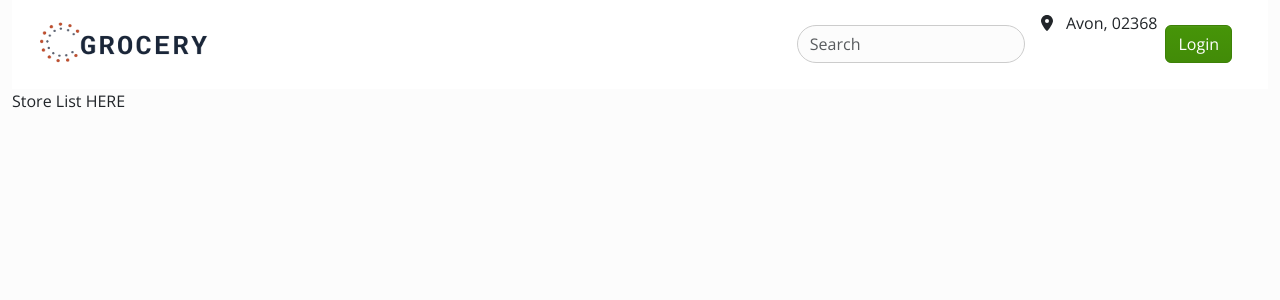
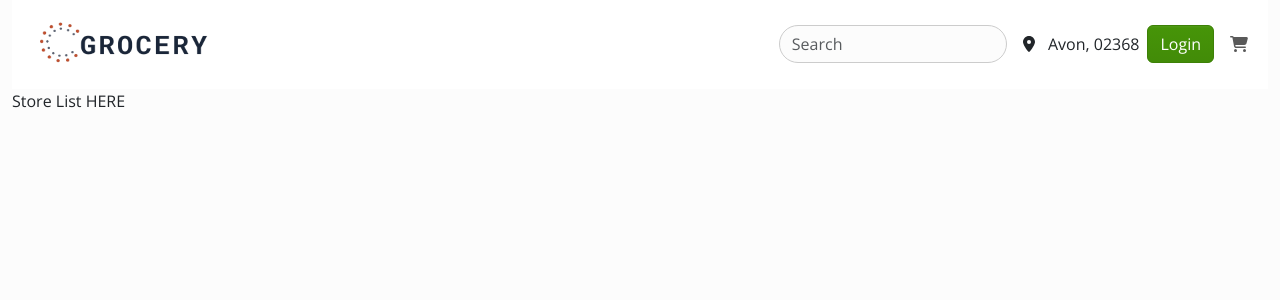
Before and after one commit to raspuna/AllInOneGrocery, a React (Create React App) app in the folder client/: page / in a window 1280 px wide. Shown: the top 300 px of the page. Built offline with nearby package versions, Linux system fonts and the light colour scheme; no server answers.

Commit message:
shopping cart

```diff
--- a/client/public/style.css
+++ b/client/public/style.css
@@ -5,6 +5,7 @@
   width: 100% !important;
   outline: none;
   border: none;
+  align-items: center;
 }
 
 .container,
@@ -15,6 +16,8 @@
 .container-xxl,
 .navbar {
   max-width: 2560px !important;
+  justify-content: center;
+  align-items: center;
 }
 
 html,
@@ -25,12 +28,18 @@ body {
 .navbar {
   border: none !important;
   outline: none !important;
+  justify-content: center;
+  align-items: center;
 }
 .search-input {
   padding: 0.2rem 10rem;
   border: none;
   outline: none;
   border-radius: 2rem !important;
+  align-items: center;
+}
+.navbar-nav {
+  align-items: center;
 }
 
 .form-control:focus {
--- a/client/src/components/Header.js
+++ b/client/src/components/Header.js
@@ -1,7 +1,10 @@
 import React from "react";
 import { LinkContainer } from "react-router-bootstrap";
 import { FontAwesomeIcon } from "@fortawesome/react-fontawesome";
-import { faLocationDot } from "@fortawesome/free-solid-svg-icons";
+import {
+  faLocationDot,
+  faShoppingCart,
+} from "@fortawesome/free-solid-svg-icons";
 
 import {
   Container,
@@ -51,7 +54,10 @@ function Header(props) {
             </Nav.Item>
 
             <Nav.Link>{user ? <Logout /> : <LoginButton />}</Nav.Link>
-            <Nav.Link>{/*cart*/}</Nav.Link>
+            <Nav.Link>
+              {/*cart*/}{" "}
+              <FontAwesomeIcon icon={faShoppingCart}></FontAwesomeIcon>
+            </Nav.Link>
           </Nav>
         </Navbar.Collapse>
       </Container>
--- a/client/src/components/user/UserForm.js
+++ b/client/src/components/user/UserForm.js
@@ -72,7 +72,6 @@ function UserForm(props) {
   };
   return (
     <div>
-      <h1 className="d-flex justify-content-center mt-5"></h1>
       <Form onSubmit={submitHandler}>
         <h1>Sign up</h1>
         <FormGroup>
```
